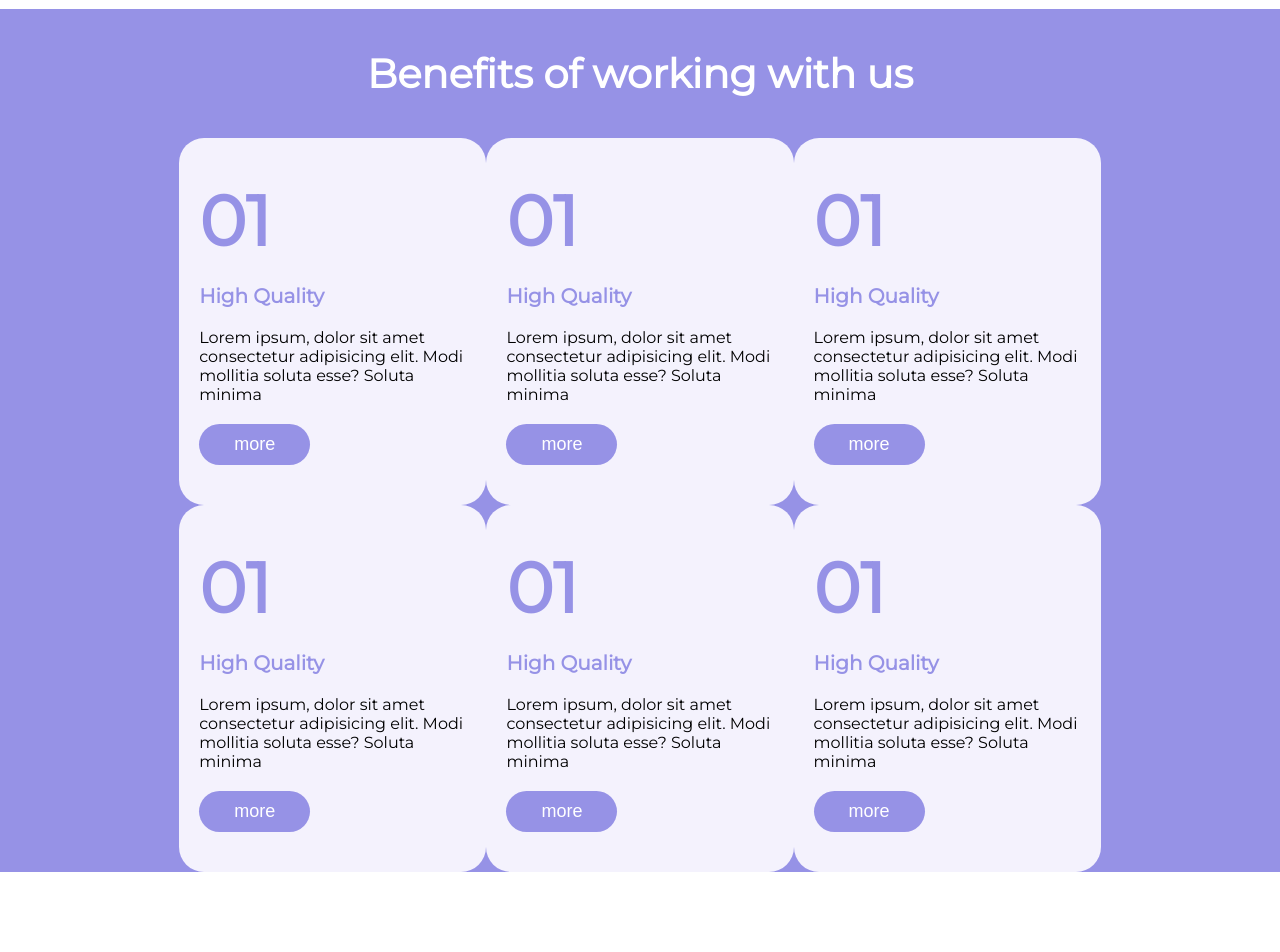
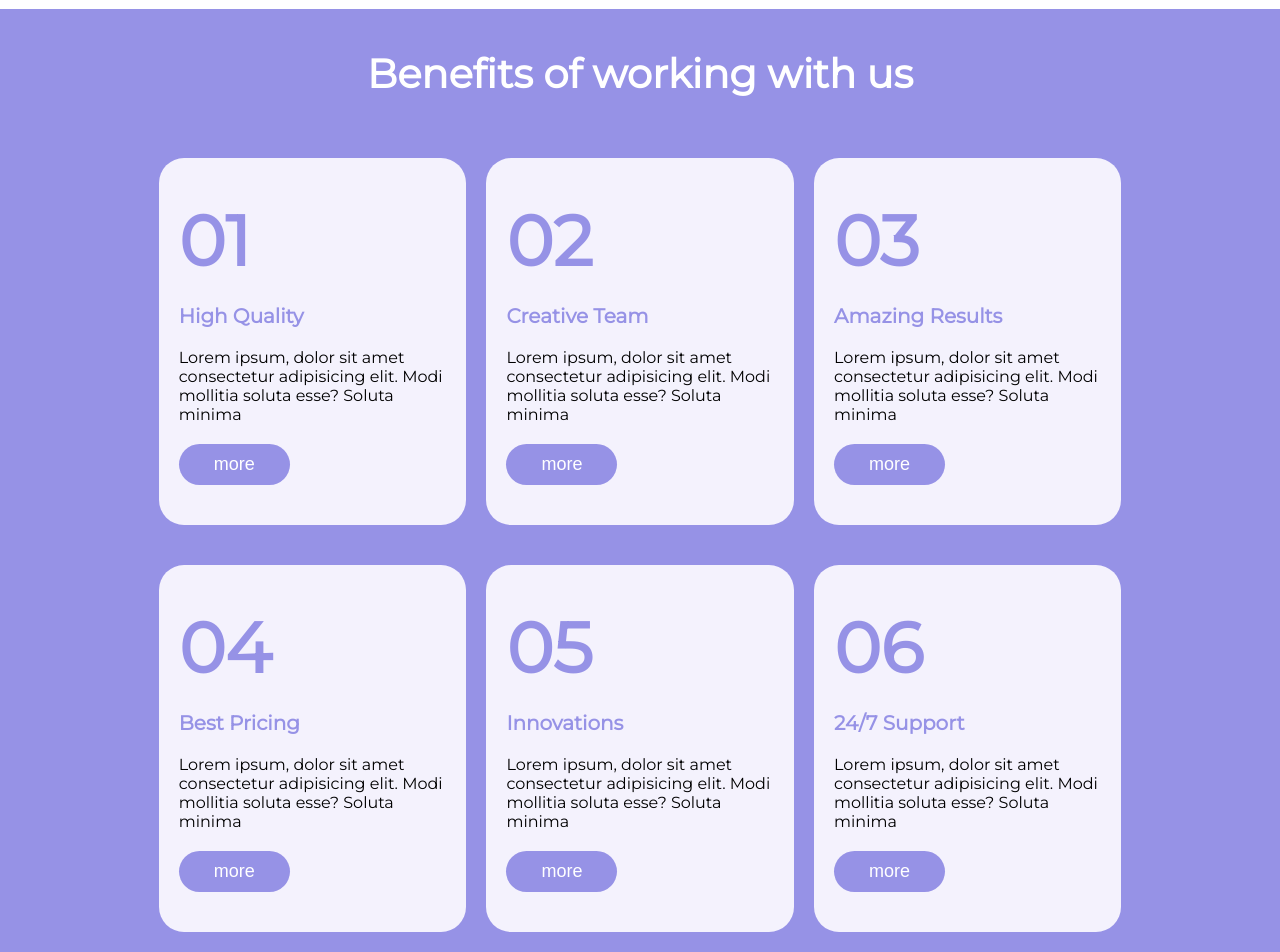
Before and after one commit to Eriksioxx/html-css-responsive-flex-layout, a plain HTML site: page Index.html in a window 1280 px wide. Shown: the part 2420-3372 px from the top of the page. Before the commit the page ends 3292 px from the top, so only its background shows below. Drawn offline with Linux system fonts and the light colour scheme.

Commit message:
main in progress

```diff
--- a/Index.html
+++ b/Index.html
@@ -186,8 +186,8 @@
                 </section>
                 <section class="w-30">
                     <div class="section-1 flex">
-                        <h1>01</h1>
-                        <h3>High Quality</h3>
+                        <h1>02</h1>
+                        <h3>Creative Team</h3>
                         <p>Lorem ipsum, dolor sit amet consectetur adipisicing elit. Modi mollitia soluta esse? Soluta
                             minima</p>
                         <button>more</button>
@@ -195,8 +195,8 @@
                 </section>
                 <section class="w-30">
                     <div class="section-1 flex">
-                        <h1>01</h1>
-                        <h3>High Quality</h3>
+                        <h1>03</h1>
+                        <h3>Amazing Results</h3>
                         <p>Lorem ipsum, dolor sit amet consectetur adipisicing elit. Modi mollitia soluta esse? Soluta
                             minima</p>
                         <button>more</button>
@@ -204,8 +204,8 @@
                 </section>
                 <section class="w-30">
                     <div class="section-1 flex">
-                        <h1>01</h1>
-                        <h3>High Quality</h3>
+                        <h1>04</h1>
+                        <h3>Best Pricing</h3>
                         <p>Lorem ipsum, dolor sit amet consectetur adipisicing elit. Modi mollitia soluta esse? Soluta
                             minima</p>
                         <button>more</button>
@@ -213,8 +213,8 @@
                 </section>
                 <section class="w-30">
                     <div class="section-1 flex">
-                        <h1>01</h1>
-                        <h3>High Quality</h3>
+                        <h1>05</h1>
+                        <h3>Innovations</h3>
                         <p>Lorem ipsum, dolor sit amet consectetur adipisicing elit. Modi mollitia soluta esse? Soluta
                             minima</p>
                         <button>more</button>
@@ -222,8 +222,8 @@
                 </section>
                 <section class="w-30">
                     <div class="section-1 flex">
-                        <h1>01</h1>
-                        <h3>High Quality</h3>
+                        <h1>06</h1>
+                        <h3>24/7 Support</h3>
                         <p>Lorem ipsum, dolor sit amet consectetur adipisicing elit. Modi mollitia soluta esse? Soluta
                             minima</p>
                         <button>more</button>
@@ -231,6 +231,8 @@
                 </section>
             </div>
         </div>
+
+
     </main>
 
     <footer></footer>
--- a/css/styles.css
+++ b/css/styles.css
@@ -366,6 +366,8 @@ header button a {
     flex-direction: row;
     justify-content: center;
     flex-wrap: wrap;
+
+    gap: 2%;
 }
 
 .section-1 {
@@ -374,6 +376,8 @@ header button a {
 
     background-color: #f4f2fd;
     border-radius: 25px;
+
+    margin: 20px 0
 }
 
 .section-1 > * {
@@ -404,6 +408,7 @@ header button a {
 
     margin: 20px 0 40px 20px;
     align-self: flex-start;
+}
 
-}
+/*******ULTIMATE-PARAGRAPH******/
 /* / MAIN */
```
